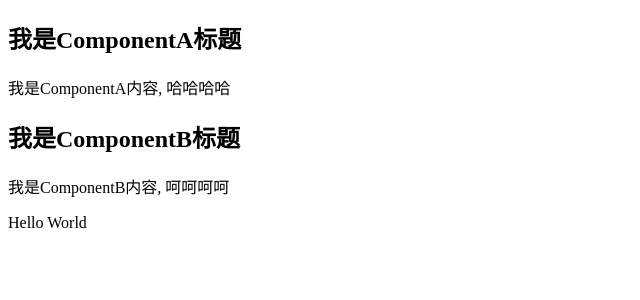
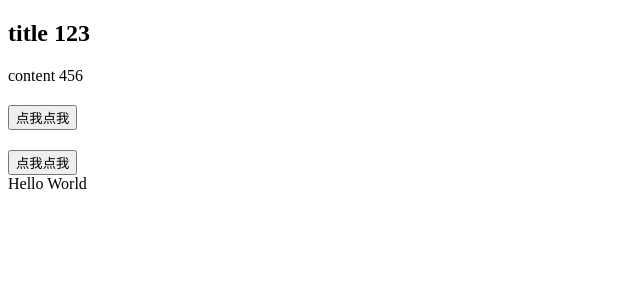
Before and after one commit to corey-wangdong/vue3-learning, a Vue app: page / in a window 1280 px wide. Shown: the top 300 px of the page, without its empty margins (0-640 px from the left). Built offline with nearby package versions, Linux system fonts and the light colour scheme.

Commit message:
feat: 组件通信

```diff
--- a/src/App.vue
+++ b/src/App.vue
@@ -1,6 +1,9 @@
 <template>
-  <component-a></component-a>
-  <component-b></component-b>
+  <!-- <component-a title="hahaha a" content="内容"></component-a>
+  <component-b :title="title" :content="content"></component-b> -->
+  <component-a :title="info.title" :content="info.content"></component-a>
+  <component-b v-bind="info" :clickMe="clickMe"></component-b>
+  <component-b v-bind="info" @clickMe="clickMe"></component-b>
   <div>{{message}}</div>
 </template>
 
@@ -15,7 +18,18 @@
       },
       data() {
         return {
-          message: "Hello World"
+          message: "Hello World",
+          title:'hahaha bbb',
+          content:'内容 B',
+          info:{
+            title:'title 123',
+            content:'content 456'
+          }
+        }
+      },
+      methods:{
+        clickMe(value) {
+          console.log('click me--',value);
         }
       }
   };
--- a/src/components/tempComponent/ComA.vue
+++ b/src/components/tempComponent/ComA.vue
@@ -1,16 +1,17 @@
 <template id="component-a">
   <h2>{{title}}</h2>
-  <p>{{message}}</p>
+  <p>{{content}}</p>
 </template>
 
 <script>
   export default {
     template: "#component-a",
-    data() {
-      return {
-        title: "我是ComponentA标题",
-        message: "我是ComponentA内容, 哈哈哈哈"
-      }
-    }
+    // data() {
+    //   return {
+    //     title: "我是ComponentA标题",
+    //     message: "我是ComponentA内容, 哈哈哈哈"
+    //   }
+    // }
+    props:['title','content']
   }
 </script>
--- a/src/components/tempComponent/ComB.vue
+++ b/src/components/tempComponent/ComB.vue
@@ -1,16 +1,23 @@
 <template id="component-b">
   <h2>{{title}}</h2>
-  <p>{{message}}</p>
+  <p>{{content}}</p>
+  <button @click="test('哇偶')">点我点我</button>
 </template>
 
 <script>
     export default {
       template: "#component-b",
-      data() {
-        return {
-          title: "我是ComponentB标题",
-          message: "我是ComponentB内容, 呵呵呵呵"
+      // props:['title','content','clickMe'],
+      methods: {
+        test(value) {
+          this.$emit('clickMe',value)
         }
-      }
+      },
+      // data() {
+      //   return {
+      //     title: "我是ComponentB标题",
+      //     message: "我是ComponentB内容, 呵呵呵呵"
+      //   }
+      // }
     }
 </script>
```
